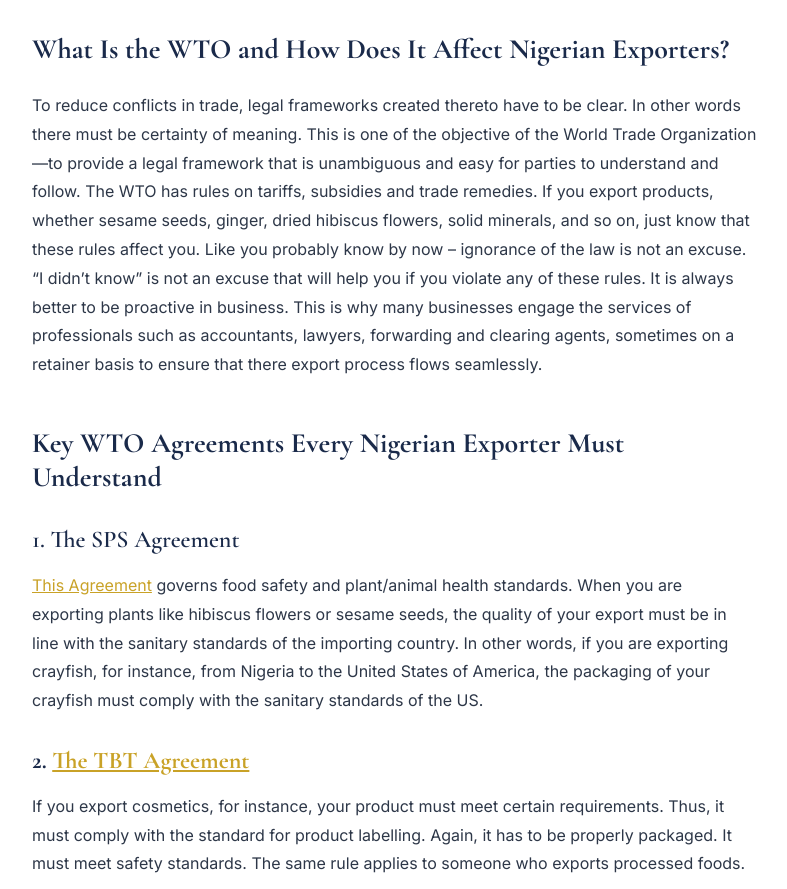
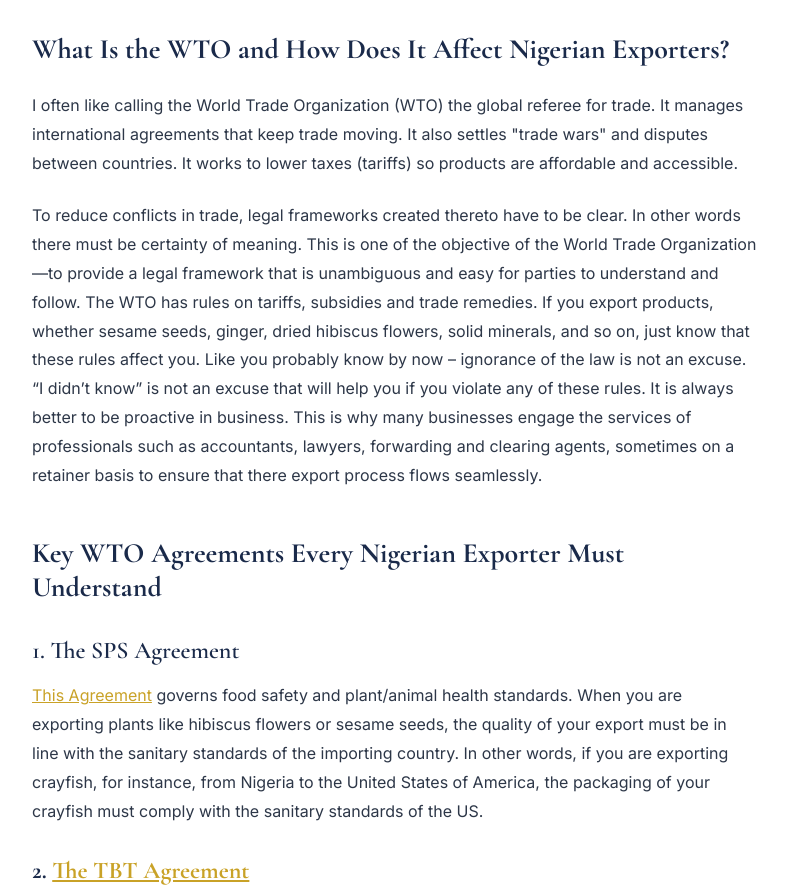
Before and after one commit to imostack/brimany-blog, an Eleventy site: page src/posts/2026-03-26-wto-rules-for-nigerian-exporters-how-to-avoid-costly-mistakes-in-international-trade.md in a window 1280 px wide. Shown: the part 1510-2399 px from the top of the page, without its empty margins (32-819 px from the left). Built offline with nearby package versions, Linux system fonts and the light colour scheme; Eleventy itself is replaced by a stand-in of ours; files that its build step writes are made by us from their sources.

Commit message:
Update Blog Posts “2026-03-26-wto-rules-for-nigerian-exporters-how-to-avoid-costly-mistakes-in-international-trade”

```diff
--- a/src/posts/2026-03-26-wto-rules-for-nigerian-exporters-how-to-avoid-costly-mistakes-in-international-trade.md
+++ b/src/posts/2026-03-26-wto-rules-for-nigerian-exporters-how-to-avoid-costly-mistakes-in-international-trade.md
@@ -35,6 +35,8 @@ We live in a global world, and indeed one that has now been qualified ubiquitous
 How important are WTO rules to you, a Nigerian exporter? You may be wondering how WTO rules affect an exporter in Nigeria? Or how these rules can affect an entrepreneur somewhere in Lagos, Port Harcourt, or Benin? Or somewhere else in Nigeria?
 
 ## **What Is the WTO and How Does It Affect Nigerian Exporters?**
+
+I often like calling the World Trade Organization (WTO) the global referee for trade. It manages international agreements that keep trade moving. It also settles "trade wars" and disputes between countries. It works to lower taxes (tariffs) so products are affordable and accessible.
 
 To reduce conflicts in trade, legal frameworks created thereto have to be clear. In other words there must be certainty of meaning. This is one of the objective of the World Trade Organization—to provide a legal framework that is unambiguous and easy for parties to understand and follow. The WTO has rules on tariffs, subsidies and trade remedies. If you export products, whether sesame seeds, ginger, dried hibiscus flowers, solid minerals, and so on, just know that these rules affect you. Like you probably know by now – ignorance of the law is not an excuse. “I didn’t know” is not an excuse that will help you if you violate any of these rules. It is always better to be proactive in business. This is why many businesses engage the services of professionals such as accountants, lawyers, forwarding and clearing agents, sometimes on a retainer basis to ensure that there export process flows seamlessly.
 
```
